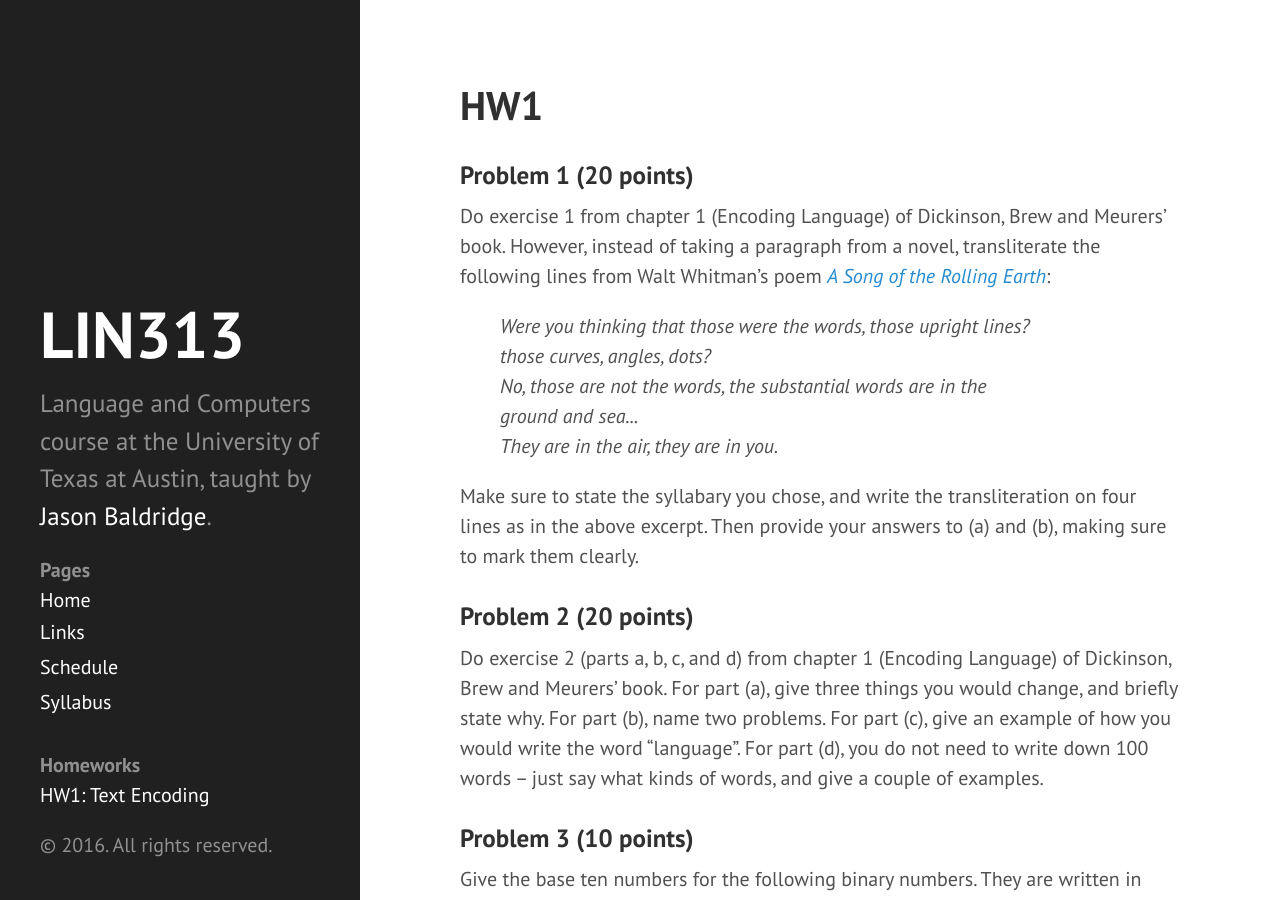
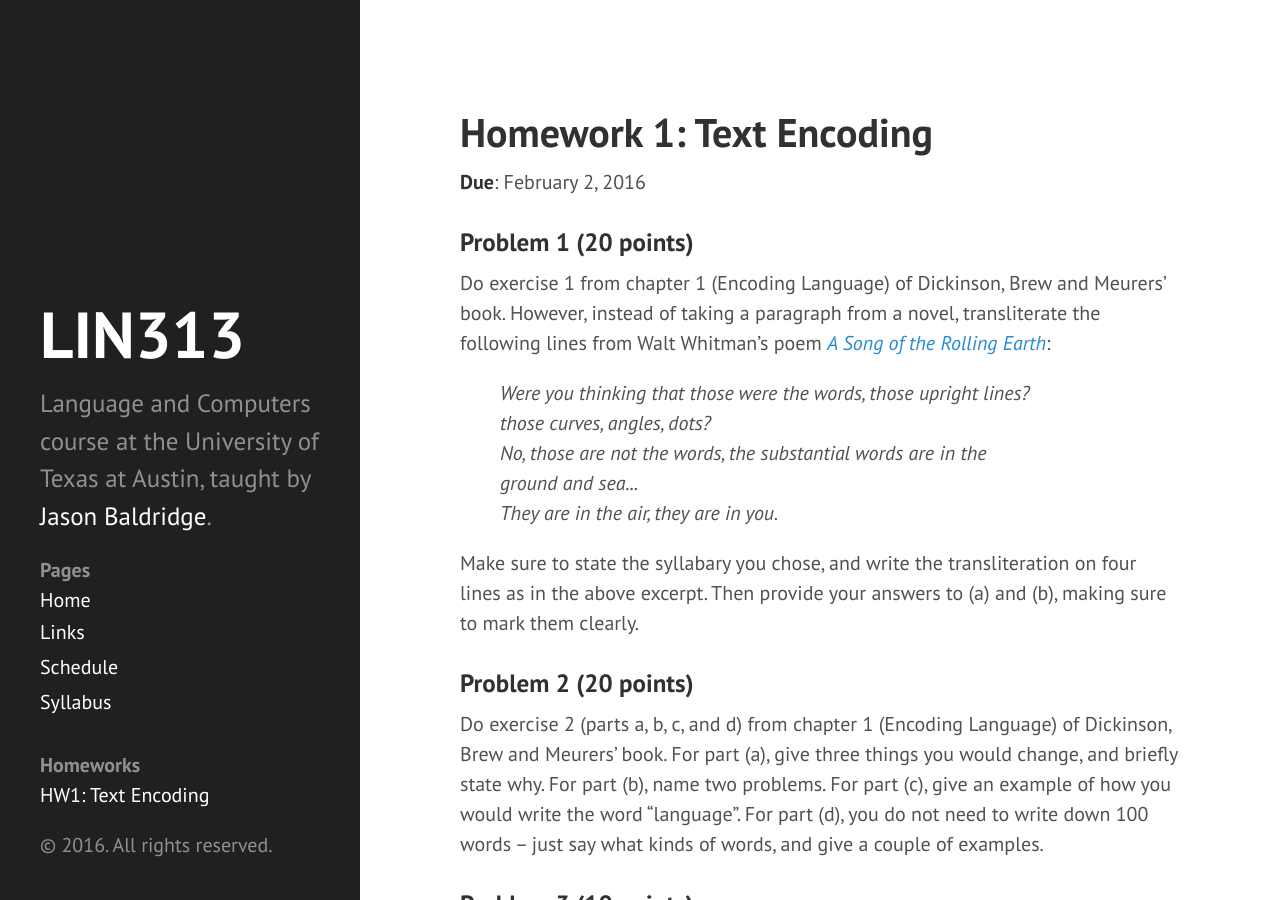
Before and after one commit to utcompling/language_and_computers_s16, a Jekyll site: the page built from hw1_text_encoding.md, in a window 1280 px wide and 900 px high. Built offline with Jekyll 4.4.1, drawn with Linux system fonts in a browser that asks for light colours.

Commit message:
Added due date and removed title from homework template.

```diff
--- a/_layouts/homework.html
+++ b/_layouts/homework.html
@@ -3,6 +3,5 @@ layout: default
 ---
 
 <div class="page">
-  <h1 class="page-title">{{ page.title }}</h1>
   {{ content }}
 </div>
--- a/hw1_text_encoding.md
+++ b/hw1_text_encoding.md
@@ -4,6 +4,11 @@ title:  "HW1"
 excerpt: "Homework 1: Text Encoding"
 date:   2016-01-21 13:15:00
 ---
+
+# Homework 1: Text Encoding
+
+**Due**: February 2, 2016
+
 
 ### Problem 1 (20 points)
 
```
